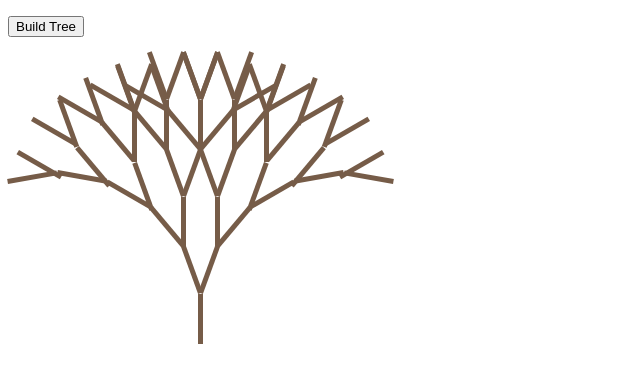
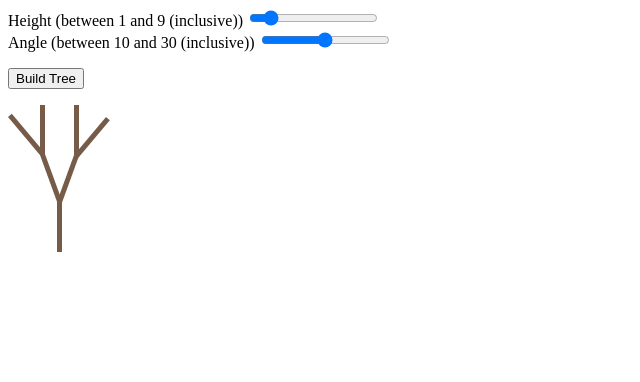
Before and after one commit to alexsohn1126/MakeYourOwnTree, a plain HTML site: page index.html in a window 1280 px wide. Both pictures are taken after a click on the button "Build Tree". Shown: the whole page, without its empty margins (0-640 px from the left). Drawn offline with Linux system fonts and the light colour scheme.

Commit message:
New Features added
Moving the slider bars update the tree instantly.

```diff
--- a/index.html
+++ b/index.html
@@ -4,8 +4,14 @@
     <link rel="stylesheet" href="style.css">
 </head>
 <body>
+    <label for='depth'>Height (between 1 and 9 (inclusive))</label>
+    <input type='range' id='depth' name='depth' min='1' max='9' value='2'>
+    <br>
+    <label for='rotdeg'>Angle (between 10 and 30 (inclusive))</label>
+    <input type='range' id='rotdeg' name='rotdeg' min='10' max='30' value='20'>
     <p>
-    <button onclick="tree_build()">Build Tree</button>
+    <button onclick="tree_build(parseInt(document.getElementById('depth').value),
+    parseInt(document.getElementById('rotdeg').value))">Build Tree</button>
     </p>
     <div id="tree_container"></div>
     <script src="tree_script.js"> </script>
--- a/style.css
+++ b/style.css
@@ -3,6 +3,7 @@
     width: 5px;
     background-color: rgb(118, 92, 72);
     position: absolute;
+    transform-origin: top left;
     margin: auto;
 }
 
--- a/tree_script.js
+++ b/tree_script.js
@@ -1,10 +1,12 @@
-function tree_build(){
-    const depth = 5;
-    const rotdeg = 20;
+function tree_build(depth, rotdeg){
+    const tree_container = document.getElementById('tree_container');
+    while (tree_container.firstChild){
+        tree_container.removeChild(tree_container.lastChild);
+    }
 
-    var deglst = [[0]];
-    var root_left_pos = 0;
-    var root_top_pos = 0;
+    let deglst = [[0]];
+    let root_left_pos = 0;
+    let root_top_pos = 0;
     for (let i = 0; i < depth; i++){
         let new_lst = [];
         let closest_to_1_sin = Infinity;
@@ -35,8 +37,8 @@ function tree_build(){
             closest_to_1_sin * Math.PI) / 180) * 50));
     }
 
-    var leftlst = [[root_left_pos]];
-    var toplst = [[root_top_pos]];
+    let leftlst = [[root_left_pos]];
+    let toplst = [[root_top_pos]];
     for (let i = 0; i < deglst.length-1; i++){
         // left offset by sin(angle) * 50px
         // top offset by cos(angle) * 50px
@@ -60,11 +62,6 @@ function implement_tree(deglst, leftlst, toplst){
         for (let j=0; j<deglst[i].length; j++){
             const newDiv = document.createElement('div');
             newDiv.id = "tree_branch";
-            if (j % 2 == 0){
-                newDiv.style.transformOrigin = 'top left';
-            } else {
-                newDiv.style.transformOrigin = 'top right';
-            }
             newDiv.style.transform = 'rotate(' + deglst[i][j] + 'deg)';
             newDiv.style.left = leftlst[i][j] + 'px';
             newDiv.style.top = toplst[i][j] + 'px';
@@ -72,3 +69,14 @@ function implement_tree(deglst, leftlst, toplst){
         }
     }
 }
+
+var depth_slider = document.getElementById('depth');
+var rotdeg_slider = document.getElementById('rotdeg');
+
+depth_slider.oninput = function () {
+    tree_build(parseInt(this.value), parseInt(rotdeg_slider.value));
+}
+
+rotdeg_slider.oninput = function () {
+    tree_build(parseInt(depth.value), parseInt(this.value));
+}
```
